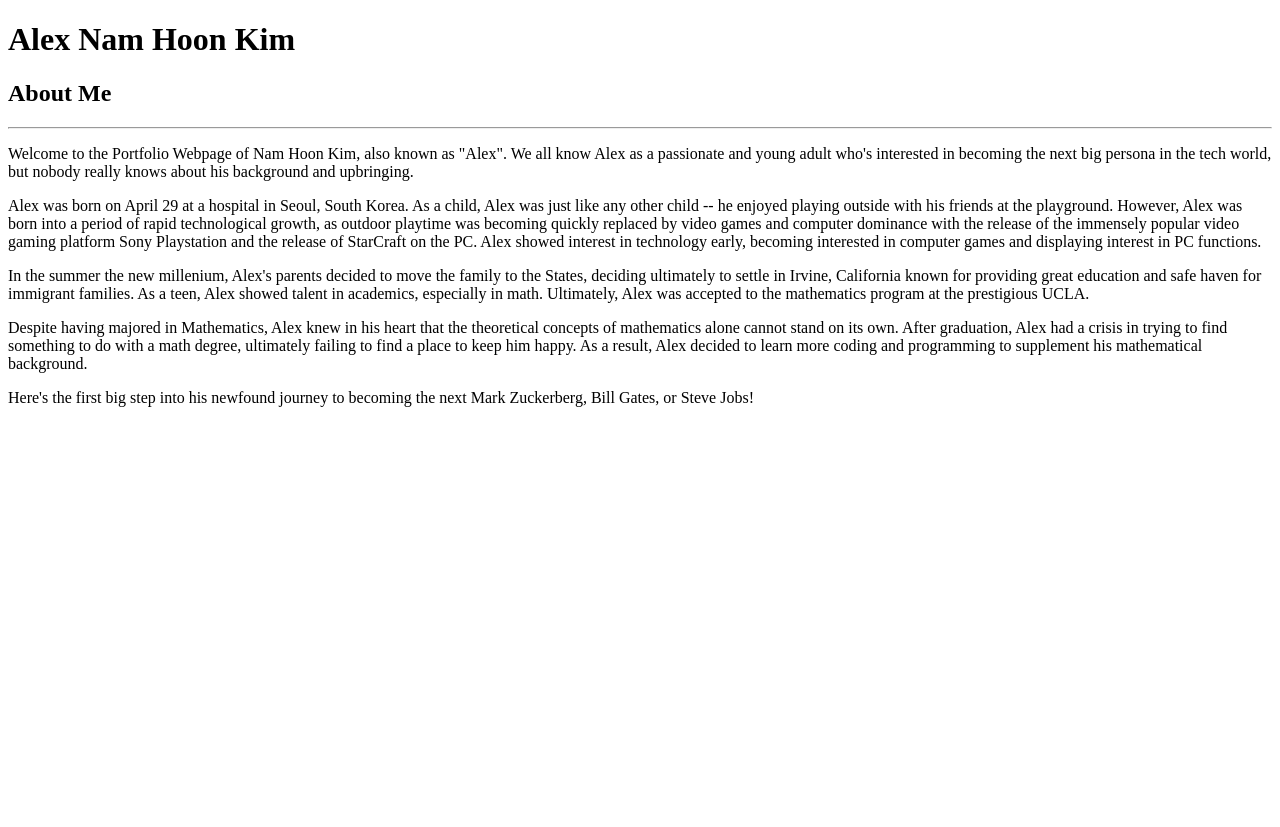
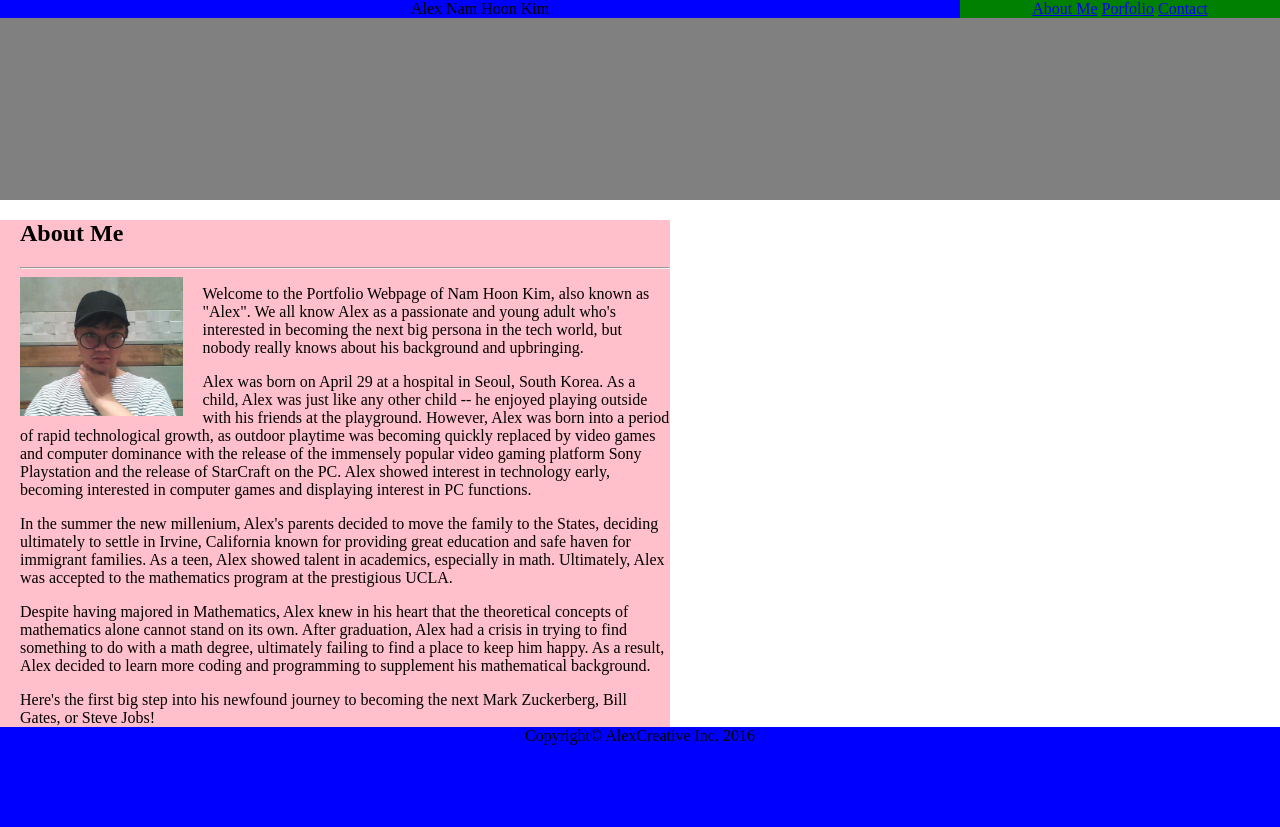
Before and after one commit to nhoon2002/Basic-Portfolio, a plain HTML site: page index.html in a window 1280 px wide. Before the commit the page ends 800 px from the top, so only its background shows below. Drawn offline with Linux system fonts and the light colour scheme.

Commit message:
About 30% done

```diff
--- a/assets/css/style.css
+++ b/assets/css/style.css
@@ -0,0 +1,47 @@
+<!-- html {
+    position: relative;
+    min-height: 100%;
+}
+body {
+    margin: 0 0 100px;
+}
+footer {
+    position: absolute;
+    left: 0;
+    bottom: 0;
+    height: 100px;
+    width: 100%;
+    text-align: center;
+    background: blue;
+} -->
+
+#header {
+	height: 200px;
+	background: grey;
+
+}
+#name {
+	float: left;
+	width: 75%;
+	background: blue;
+	text-align: center;
+}
+
+#pages {
+	float: right;
+	width: 25%;
+	background: green;
+	text-align: center;
+}
+
+#container {
+	float: none;
+	width: 650px;
+	background: pink;
+	padding: 0 0 0 20px;
+}
+
+#myimage {
+	float: left;
+	padding: 0 20px 0 0;
+}
--- a/index.html
+++ b/index.html
@@ -1,7 +1,3 @@
-<!DOCTYPE html>
-
-
-
 <!DOCTYPE html>
 <html>
 
@@ -10,15 +6,34 @@
 
 	<link rel="stylesheet" type="text/css" href="assets/css/style.css">
 	<title>Welcome to Nam's Portfolio Page!</title>
-	<h1>Alex Nam Hoon Kim</h1>
+
+		<!-- INSERT MY NAME AT TOP -->
+		<div id="header">
+			<div id="name">
+			Alex Nam Hoon Kim
+			</div>
+
+			<div id="pages">
+			<a href="index.html">About Me</a>
+			<a href="porfolio.html">Porfolio</a>
+			<a href="contact.html">Contact</a>
+			</div>
+		</div>
+
+
+
+
 
 </head>
 
 <body>
 
+	<div id="container">
 	<h2>About Me</h2>
 
 		<hr />
+
+		<img id="myimage" src="assets/images/Portimg.jpg" width="25%" height="25%" alt="Unable to load image!">
 
 		<p>
 			Welcome to the Portfolio Webpage of Nam Hoon Kim, also known as "Alex". We all know Alex as a passionate and young adult who's interested in becoming the next big persona in the tech world, but nobody really knows about his background and upbringing.
@@ -35,8 +50,15 @@
 		<p>
 			Here's the first big step into his newfound journey to becoming the next Mark Zuckerberg, Bill Gates, or Steve Jobs!
 		</p>
-</body>
+		</div>
 
 
 
+
+</body>
+
+<footer>
+Copyright&copy; AlexCreative Inc.  2016
+</footer>
+
 </html>
```
